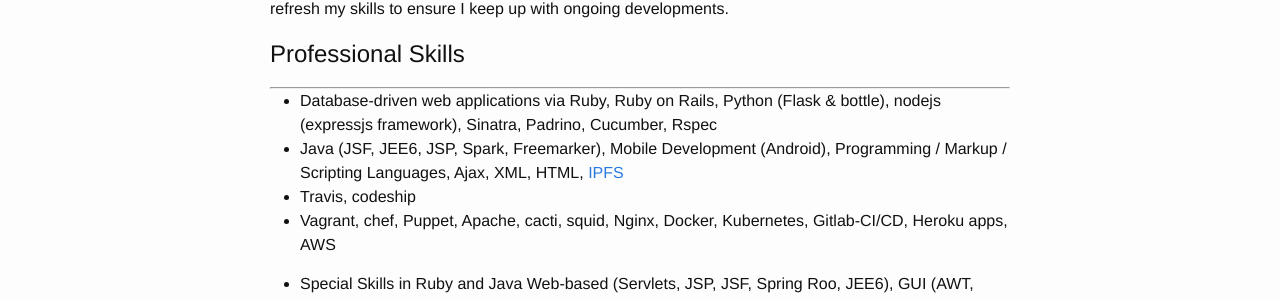
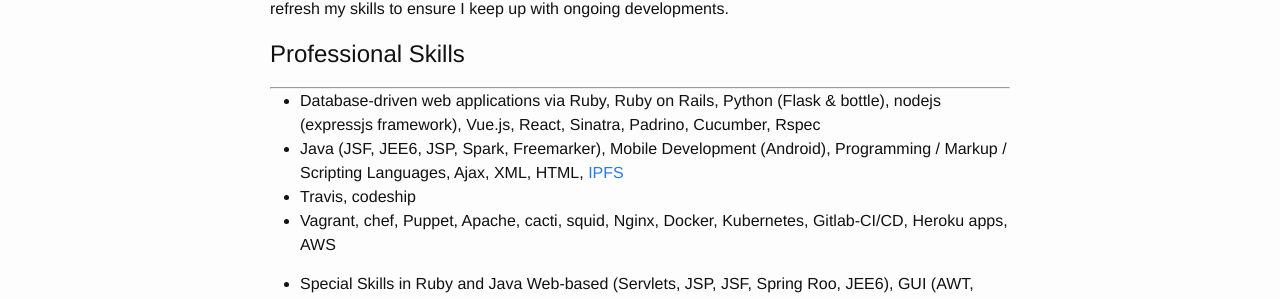
Before and after one commit to tokhi/tokhi.github.io, a Jekyll site: the page built from 2014-10-16-resume.markdown, in a window 1280 px wide and 900 px high. Shown: the part 443-742 px from the top of the window. Built offline with Jekyll 4.4.1, drawn with Linux system fonts in a browser that asks for light colours; nearby versions of some CDN libraries.

Commit message:
Update 2014-10-16-resume.markdown

```diff
--- a/2014-10-16-resume.markdown
+++ b/2014-10-16-resume.markdown
@@ -31,7 +31,7 @@
 
 <hr>
 
-* Database-driven web applications via Ruby, Ruby on Rails, Python (Flask & bottle), nodejs (expressjs framework), Sinatra, Padrino, Cucumber, Rspec
+* Database-driven web applications via Ruby, Ruby on Rails, Python (Flask & bottle), nodejs (expressjs framework), Vue.js, React, Sinatra, Padrino, Cucumber, Rspec
 * Java (JSF, JEE6, JSP, Spark, Freemarker), Mobile Development (Android), Programming / Markup / Scripting Languages, Ajax, XML, HTML, <a href="https://ipfs.io/ipfs/QmNhFJjGcMPqpuYfxL62VVB9528NXqDNMFXiqN5bgFYiZ1/its-time-for-the-permanent-web.html">IPFS</a>
 * Travis, codeship
 * Vagrant, chef, Puppet, Apache, cacti, squid, Nginx, Docker, Kubernetes, Gitlab-CI/CD, Heroku apps, AWS
```
